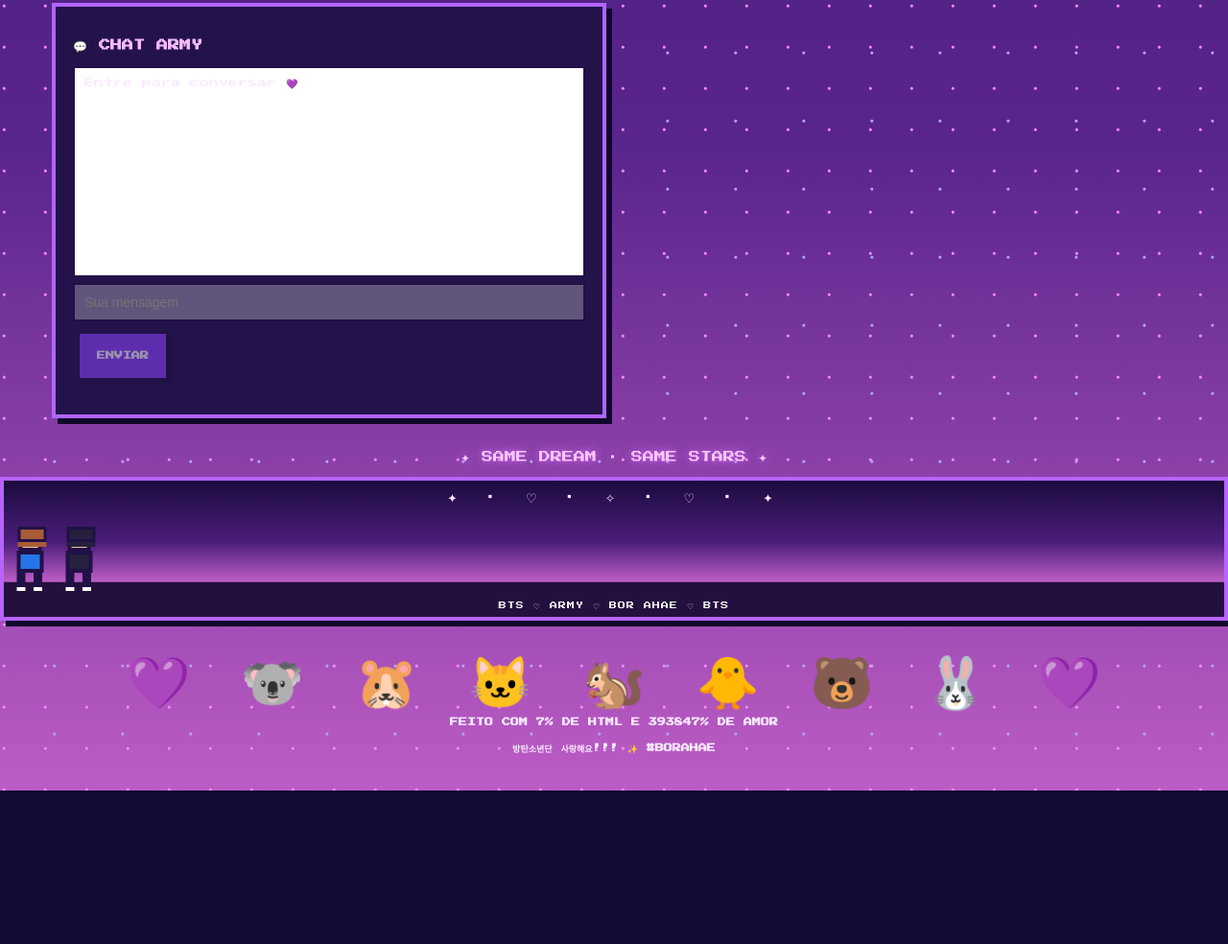
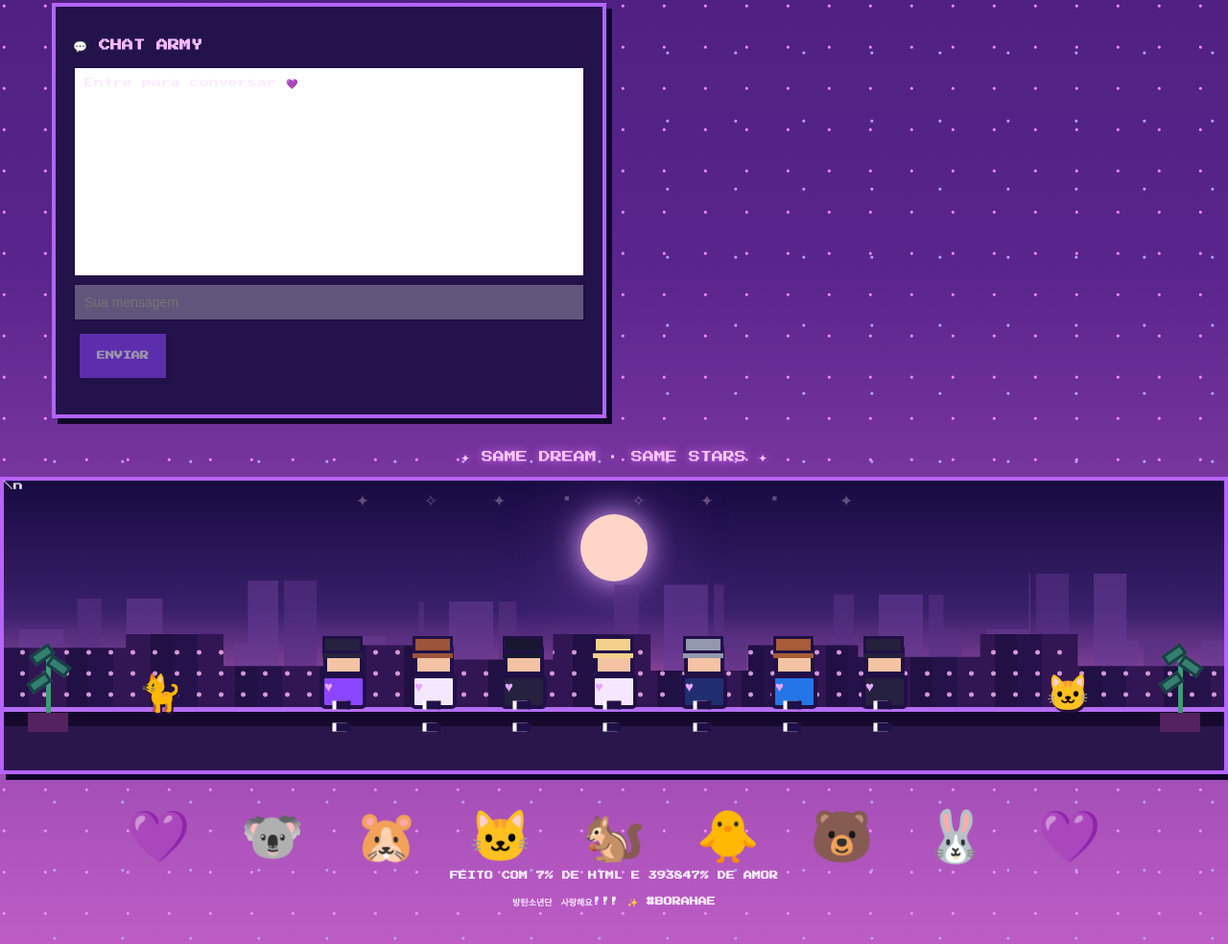
Before and after one commit to bistene/eu-ilove-bts, a plain HTML site: page index.html in a window 1280 px wide. Shown: the part 2880-3864 px from the top of the page at 96% size. Before the commit the page ends 3704 px from the top, so only its background shows below. Drawn offline with Linux system fonts and the light colour scheme; no server answers.

Commit message:
feat: criar skyline pixel art com sete personagens sentados gatos e plantas interativas

```diff
--- a/index.html
+++ b/index.html
@@ -139,6 +139,37 @@
 .club-area article p,.club-area article li{color:#f9eaff}
 @media(max-width:1000px){.layout{grid-template-columns:repeat(2,minmax(0,1fr))!important}.layout .main{grid-column:1 / -1;grid-row:1}.layout .sticker{grid-row:2}}
 @media(max-width:650px){.layout{grid-template-columns:1fr!important;gap:20px!important}.layout .main,.layout .sticker{grid-column:1!important;grid-row:auto!important}.layout .main{grid-row:1!important}.radio-window iframe{height:310px}.layout .counter{font-size:clamp(1.8rem,9vw,3.2rem)!important}}
+
+/* Rooftop pixel scene: decoracao criada em CSS, sem imagens externas */
+.pixel-rooftop{height:310px!important;max-width:1480px;isolation:isolate;overflow:hidden;background:linear-gradient(#180b41 0%,#39206b 45%,#ad54b2 78%,#2b164c 79%)!important}
+.pixel-rooftop:before{content:"✦    ✧      ✦    ·      ✧       ✦    ·    ✦";position:absolute;z-index:1;inset:10px 0 auto;color:#ffe0ff;font-size:17px;letter-spacing:20px;animation:star-twinkle 3s steps(2,end) infinite}
+.pixel-rooftop:after{content:"";position:absolute;z-index:0;left:0;right:0;bottom:46px;height:15px;background:#150a2e;border-top:5px solid #b46ef2}
+.pixel-moon{position:absolute;left:50%;top:35px;width:70px;height:70px;background:#ffd5c7;border-radius:50%;box-shadow:0 0 30px #e7a6ff,0 0 80px #c16aff88;transform:translateX(-50%);z-index:0}
+.pixel-city{position:absolute;left:0;right:0;bottom:60px;height:145px;pointer-events:none}
+.city-back{opacity:.6;background:repeating-linear-gradient(90deg,transparent 0 16px,#653a92 16px 62px,transparent 62px 68px,#573083 68px 102px,transparent 102px 112px);clip-path:polygon(0 40%,6% 40%,6% 18%,13% 18%,13% 50%,20% 50%,20% 5%,27% 5%,27% 45%,34% 45%,34% 20%,42% 20%,42% 55%,50% 55%,50% 8%,59% 8%,59% 45%,68% 45%,68% 15%,77% 15%,77% 40%,84% 40%,84% 0,92% 0,92% 48%,100% 48%,100% 100%,0 100%)}
+.city-front{bottom:47px;height:95px;background:repeating-linear-gradient(90deg,#25124b 0 26px,#321653 26px 65px,#211044 65px 88px);clip-path:polygon(0 15%,10% 15%,10% 0,18% 0,18% 35%,27% 35%,27% 12%,35% 12%,35% 28%,45% 28%,45% 0,53% 0,53% 40%,61% 40%,61% 12%,70% 12%,70% 25%,80% 25%,80% 0,88% 0,88% 35%,100% 35%,100% 100%,0 100%)}
+.city-front:after{content:"";position:absolute;inset:8px;background-image:radial-gradient(#ffb9f5 2px,transparent 3px);background-size:23px 22px;opacity:.8}
+.pixel-rooftop .pixel-walkers{animation:none!important;left:50%!important;bottom:39px!important;transform:translateX(-50%)!important;z-index:4;gap:clamp(4px,2.4vw,30px);pointer-events:none}
+.pixel-rooftop .pixel-person{width:clamp(30px,5vw,65px);height:93px;animation:pixel-bob 2s steps(2,end) infinite alternate;cursor:pointer;pointer-events:auto;position:relative}
+.pixel-rooftop .pixel-head{width:clamp(27px,3.5vw,42px);height:35px;border-width:4px;border-radius:7px 7px 3px 3px}
+.pixel-rooftop .pixel-head:before{width:calc(100% + 2px);height:12px;top:-10px;left:-5px;border-width:3px}
+.pixel-rooftop .pixel-body{width:clamp(30px,4vw,48px);height:36px;border-width:4px;border-radius:5px}
+.pixel-rooftop .pixel-body:after{content:"♥";font:15px Arial;color:#e6a6ff}
+.pixel-rooftop .pixel-legs{width:36px;height:15px;transform:rotate(90deg)}
+.pixel-rooftop .pixel-legs:before,.pixel-rooftop .pixel-legs:after{animation:none}
+.rooftop-ledge{position:absolute;bottom:20px;left:0;right:0;height:29px;z-index:3;background:repeating-linear-gradient(90deg,#29113f 0 42px,#452063 42px 46px);border-top:5px solid #e5a1ff;border-bottom:5px solid #100826}
+.rooftop-message{position:absolute;bottom:2px;left:0;right:0;z-index:5;color:#ffcefa;text-align:center;font-size:8px;letter-spacing:1px}
+.pixel-cat{position:absolute;bottom:44px;z-index:6;background:none!important;border:0!important;box-shadow:none!important;font-size:37px!important;filter:drop-shadow(2px 3px #28113d);padding:0!important;animation:cat-bounce 3s ease-in-out infinite}
+.cat-left{left:11%}.cat-right{right:11%;animation-delay:1s}
+.pixel-plant{position:absolute;bottom:40px;z-index:5;width:42px;height:75px;border-bottom:20px solid #54225e}
+.plant-left{left:2%}.plant-right{right:2%}
+.pixel-plant:before{content:"";position:absolute;bottom:0;left:19px;width:5px;height:60px;background:#3e9a78}
+.pixel-plant i{position:absolute;display:block;width:24px;height:13px;background:#347f6f;border:3px solid #1a3e46;transform:rotate(-35deg);left:0;bottom:25px}
+.pixel-plant i:nth-child(2){left:20px;bottom:42px;transform:rotate(35deg)}
+.pixel-plant i:nth-child(3){left:3px;bottom:54px}
+@keyframes star-twinkle{50%{opacity:.3}}@keyframes cat-bounce{50%{transform:translateY(-6px)}}
+@media(max-width:650px){.pixel-rooftop{height:250px!important}.pixel-rooftop .pixel-person{height:75px}.pixel-rooftop .pixel-head{height:28px}.pixel-rooftop .pixel-body{height:28px}.pixel-rooftop .pixel-walkers{gap:3px}.pixel-cat{font-size:26px!important}.cat-left{left:1%}.cat-right{right:1%}.pixel-plant{transform:scale(.65);transform-origin:bottom}.rooftop-message{font-size:6px}}
+@media(prefers-reduced-motion:reduce){.pixel-rooftop:before,.pixel-cat,.pixel-rooftop .pixel-person{animation:none!important}}
 </style>
 </head>
 <body>
@@ -233,7 +264,7 @@
   <article id="account"><h2>👤 CONTA ARMY</h2><p id="authState">Carregando…</p><div id="authFields"><input id="nick" maxlength="22" placeholder="Seu nome ARMY (cadastro)" aria-label="Nome ARMY"><input id="email" type="email" placeholder="Seu e-mail" autocomplete="email" aria-label="E-mail"><input id="password" type="password" minlength="6" placeholder="Senha" autocomplete="current-password" aria-label="Senha"><button id="login">ENTRAR</button><button id="signup">CADASTRAR</button></div><button id="logout" hidden>SAIR</button><p id="authError" role="status"></p><p id="myScore">Entre para salvar seus cliques 💜</p></article>
   <article><h2>🏆 RANKING ARMY</h2><ol id="rankingList"><li>Carregando…</li></ol><p>Somente cliques de contas entram no ranking.</p></article>
   <article><h2>💬 CHAT ARMY</h2><div id="chatFeed" class="chat-feed">Entre para conversar 💜</div><form id="chatForm"><input id="chatText" maxlength="240" placeholder="Sua mensagem" aria-label="Mensagem" disabled><button id="sendChat" type="submit" disabled>ENVIAR</button></form><p id="chatStatus" role="status"></p></article>
-  </section><div class="skyline-caption">✦ SAME DREAM · SAME STARS ✦</div><section class="pixel-stage" aria-label="sete bonequinhos em pixel art caminhando juntos">
+  </section><div class="skyline-caption">✦ SAME DREAM · SAME STARS ✦</div><section class="pixel-stage pixel-rooftop" aria-label="Cenário pixel art com sete personagens, gatinhos, plantas e cidade noturna">\n    <div class="pixel-moon" aria-hidden="true"></div><div class="pixel-city city-back" aria-hidden="true"></div><div class="pixel-city city-front" aria-hidden="true"></div><div class="pixel-plant plant-left" aria-hidden="true"><i></i><i></i><i></i></div><div class="pixel-plant plant-right" aria-hidden="true"><i></i><i></i><i></i></div><button type="button" class="pixel-cat cat-left" aria-label="Fazer carinho no gatinho da esquerda">🐈</button><button type="button" class="pixel-cat cat-right" aria-label="Fazer carinho no gatinho da direita">🐱</button>
     <div class="pixel-walkers" aria-hidden="true">
       <span class="pixel-person" style="--hair:#25213f;--shirt:#8b45ff"><i class="pixel-head"></i><i class="pixel-body"></i><i class="pixel-legs"></i></span>
       <span class="pixel-person" style="--hair:#9b5539;--shirt:#f4e7ff"><i class="pixel-head"></i><i class="pixel-body"></i><i class="pixel-legs"></i></span>
@@ -268,6 +299,11 @@
       },7000);
     });
   </script>
+  <script>
+    document.querySelectorAll('.pixel-cat').forEach(cat=>cat.addEventListener('click',()=>{
+      const heart=document.createElement('span');heart.className='pop';heart.textContent='💜';const rect=cat.getBoundingClientRect();heart.style.left=(rect.left+rect.width/2)+'px';heart.style.top=rect.top+'px';document.body.appendChild(heart);setTimeout(()=>heart.remove(),1000);
+    }));
+  </script>
   <script type="module" src="./news.js"></script>
   <script type="module" src="./club.js"></script>
 </body>
```
